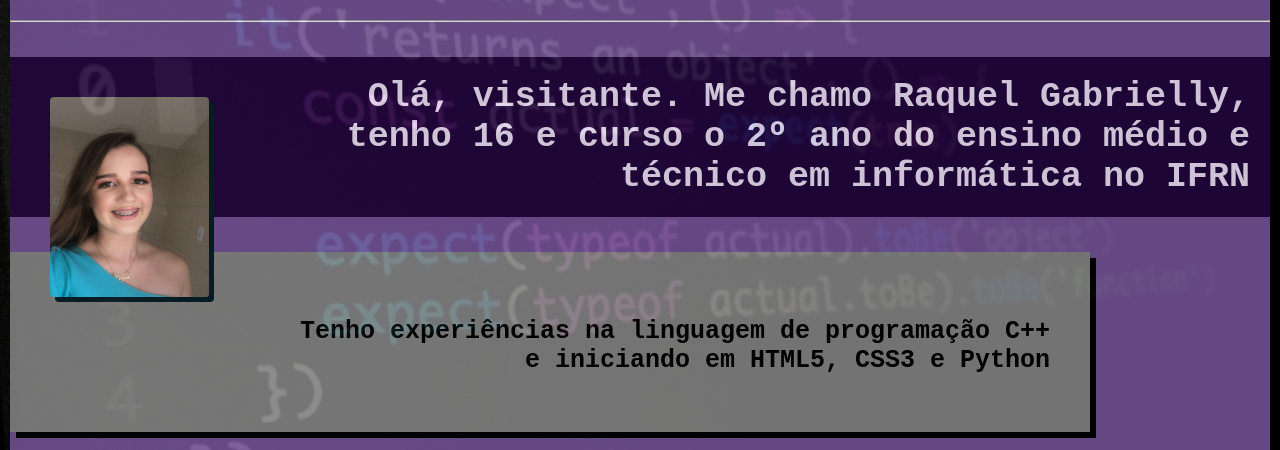
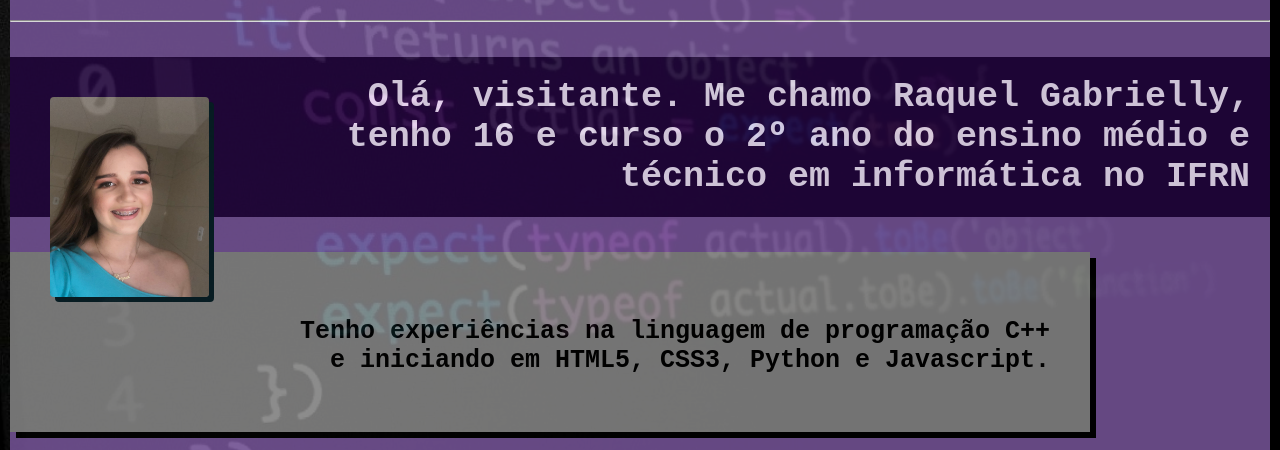
Before and after one commit to Gabiss15/Meus-projetos, a plain HTML site: page Portifólio.html in a window 1280 px wide. Shown: the part 129-579 px from the top of the page. Drawn offline with Linux system fonts and the light colour scheme.

Commit message:
Alterando texto sobre tecnologias que estou aprendendo

```diff
--- a/Portifólio.html
+++ b/Portifólio.html
@@ -16,7 +16,7 @@
                 <p> <img src="img/imagempessoal.jpeg" alt="Foto pessoal"/> Olá, visitante. Me chamo Raquel Gabrielly,</br> tenho 16 e curso o 2º ano do ensino médio e </br> técnico em informática no IFRN  </p> </hr>
             </div>
             <div class="box-three">
-                <p> Tenho experiências na linguagem de programação C++ </br> e iniciando em HTML5, CSS3 e Python</p>
+                <p> Tenho experiências na linguagem de programação C++ </br> e iniciando em HTML5, CSS3, Python e Javascript.</p>
             </div>
              <div class="box-four">
                 <h4> Formas de contato: </h4>
```
